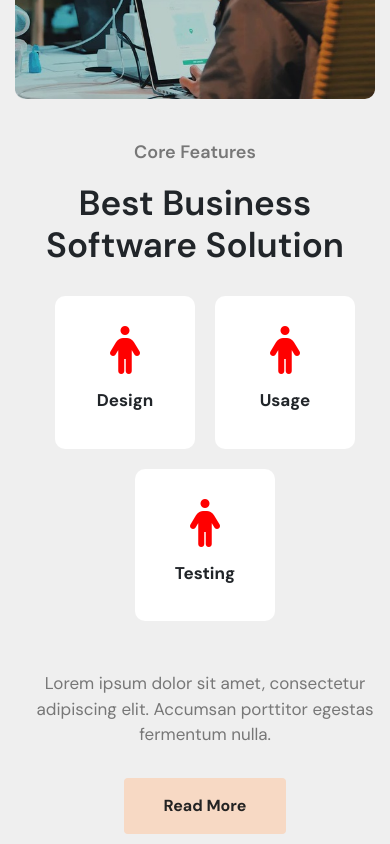
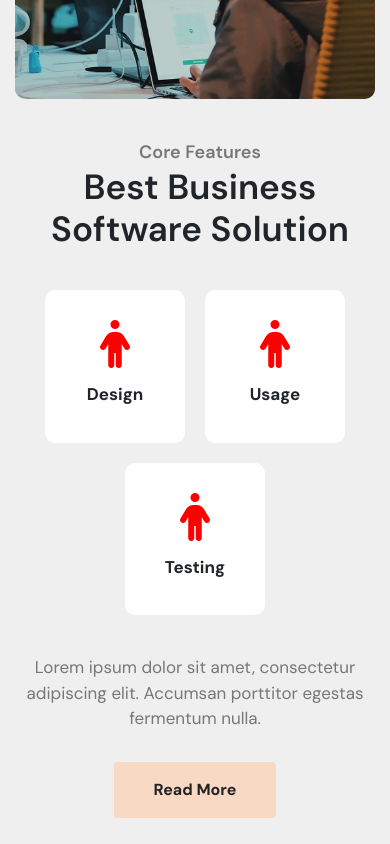
Before and after one commit to boint99/Project-mini-01, a plain HTML site: page index.html in a window 390 px wide. Shown: the part 1180-2024 px from the top of the page. Drawn offline with nearby package versions, Linux system fonts and the light colour scheme.

Commit message:
update css mobile

```diff
--- a/assests/css/style.css
+++ b/assests/css/style.css
@@ -251,12 +251,13 @@
     font-weight: 600;
     color: var(--color-text-2);
     font-size: 18px;
+    margin: 0 0 0 10px;
 }
 
 .section-2 .inner-content .inner-title {
     font-size: 58px;
     font-weight: 600;
-    margin: 0;
+    margin: 0 0 0 10px;
 }
 
 .section-2 .inner-box {
@@ -267,12 +268,15 @@
     width: 140px;
     background: var(--color-white);
     border-radius: 10px;
-    margin: 0 0 20px 20px;
+    /* margin: 0 0 20px 20px; */
     align-items: center;
     display: flex;
     justify-content: center;
     flex-direction: column;
     padding: 30px;
+    /* margin-left: 0;
+    margin-right: 20px; */
+    margin: 10px;
 }
 
 .section-2 .inner-box .inner-icon i {
@@ -289,16 +293,16 @@
 .section-2 .inner-content .inner-desc {
     font-size: 17px;
     color: var(--color-text-2);
-    padding-left: 20px;
     max-width: 500px;
+    margin: 0 0 0 10px;
 }
 
 .section-2 .inner-content .inner-btn {
-    margin-left: 20px;
     background: var(--color-btn);
     color: var(--color-primary);
     font-size: 16px;
     border: none;
+    margin: 0 0 0 10px;
 }
 
 .section-2 .inner-content .inner-btn:hover {
@@ -316,6 +320,11 @@
 
     .section-2 .inner-content .inner-desc {
         max-width: 100%;
+        margin: 0;
+    }
+
+    .section-2 .inner-content .inner-btn {
+        margin: 0;
     }
 }
 
@@ -601,7 +610,7 @@
 
 @media (max-width: 576.98px) {
     .section-5 {
-        padding: 20px;
+        padding: 80px 20px;
     }
     .section-5 .inner-content .inner-title {
         font-size: 29.99px;
@@ -799,7 +808,7 @@
     }
 
     .section-6 .box-lists {
-        bottom:-125%;
+        bottom: -153%;
     }
 }
 /* section-6 */
@@ -930,6 +939,7 @@
     position: absolute;
     top: calc(50% - 50px);
     left: calc(50% - 50px);
+    cursor: pointer;
 }
 
 @media(max-width: 767.98px) {
@@ -1045,7 +1055,7 @@
 @media (max-width: 575.98px) {
     .footer .footer-end {
         padding: 24px 0;
-        font-size: 15px;
+        font-size: 13px;
     }
 }
 /* end footer */
```
